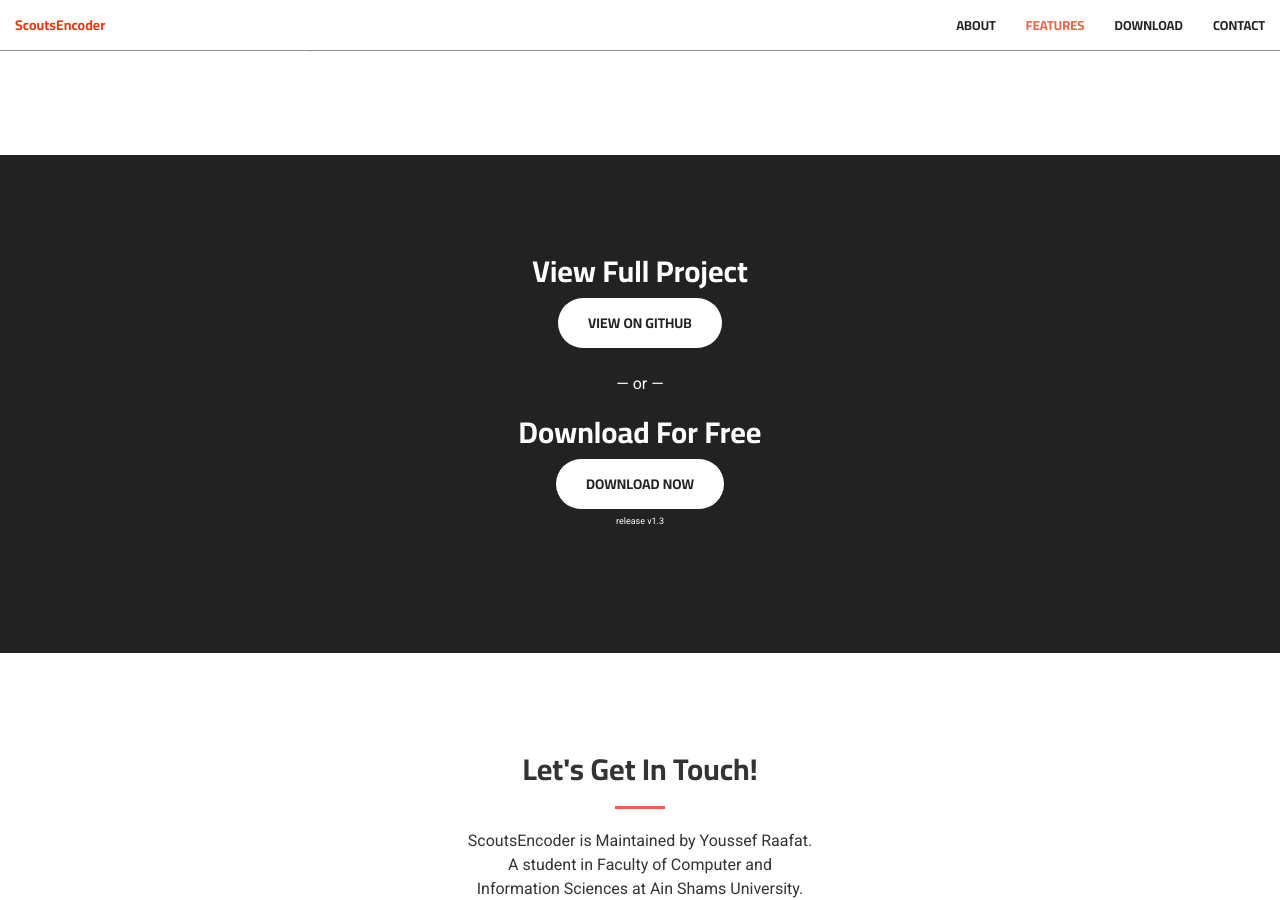
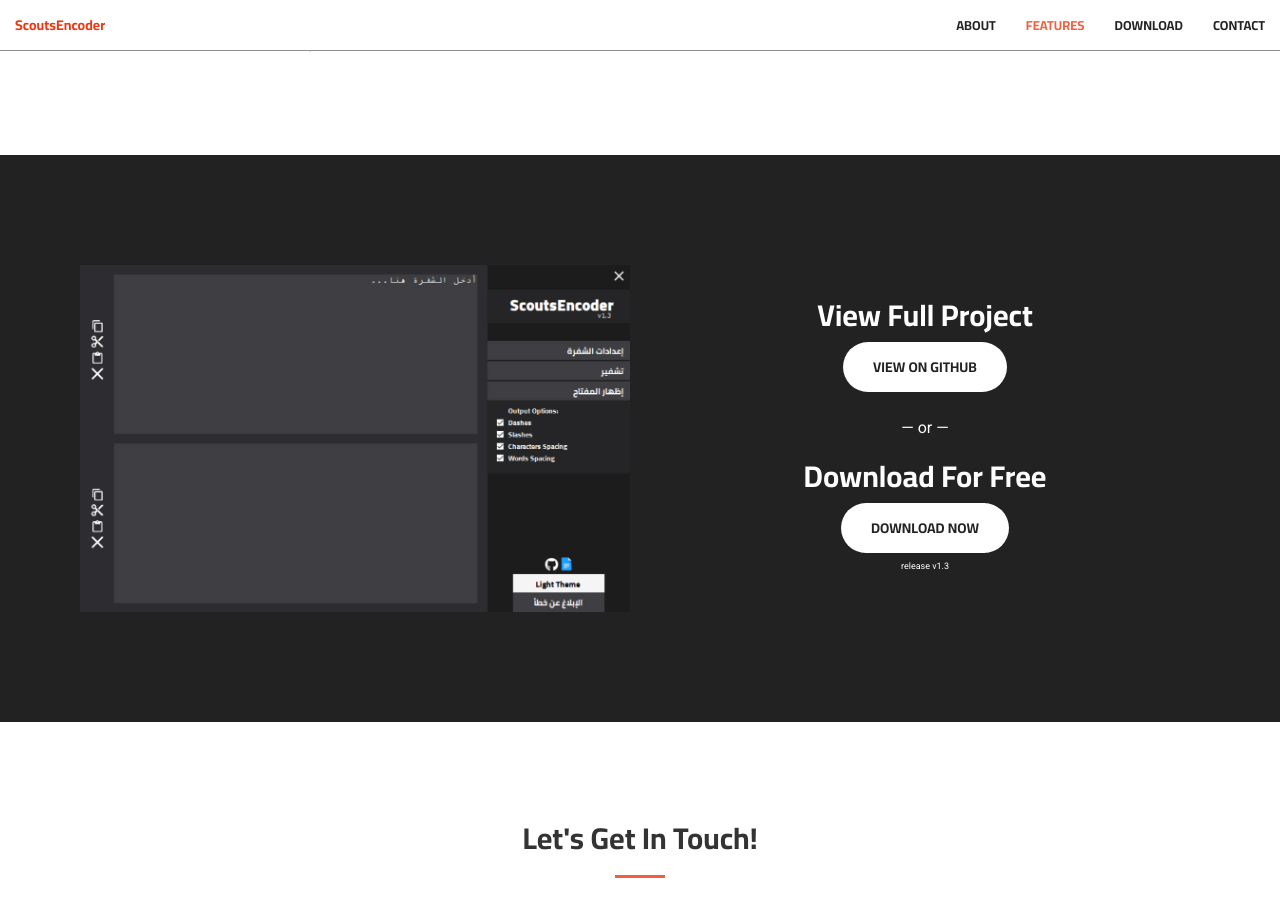
Before and after one commit to yousinix/ScoutsEncoder, a Jekyll site: the page built from index.html, in a window 1280 px wide and 900 px high, scrolled down 2220 px. Built offline with Jekyll 4.4.1, drawn with Linux system fonts in a browser that asks for light colours; nearby versions of some CDN libraries.

Commit message:
Modify download section
 * Modify grid layout.
 * Add screenshot image.

```diff
--- a/_includes/download.html
+++ b/_includes/download.html
@@ -2,30 +2,31 @@
 
     <div class="container">
 
-            <div class="row justify-content-center">
-                <div class="col text-center">
-                    <h2 class="section-heading">View Full Project</h2>
-                    <a href="https://github.com/YoussefRaafatNasry/ScoutsEncoder"
-                       class="btn btn-default btn-xl wow tada">
-                       View on GitHub
-                    </a>
-                </div>
+        <div class="row align-items-center">
+
+            <div class="col-lg-6 p-3">
+                <img class="img-responsive" src="img/screenshot.jpg" alt="Screenshot">
             </div>
 
-            <div class="row justify-content-center">
+            <div class="col-lg-6 p-3 text-center">
+
+                <!-- Project on GitHub -->
+                <h2>View Full Project</h2>
+                <a href="https://github.com/YoussefRaafatNasry/ScoutsEncoder" class="btn btn-default btn-xl wow tada" style="visibility: visible; animation-name: tada;">
+                   View on GitHub
+                </a>
                 <p><br>— or —</p>
+
+                <!-- Download Version -->
+                <h2>Download For Free</h2>
+                <a href="https://github.com/YoussefRaafatNasry/ScoutsEncoder/releases/download/v1.3/ScoutsEncoder.v1.3.exe" class="btn btn-default btn-xl wow tada" style="visibility: visible; animation-name: tada;">
+                   Download Now
+                </a>
+                <p><sub><sup>release v1.3</sup></sub></p>
+
             </div>
 
-            <div class="row justify-content-center">
-                <div class="col text-center">
-                    <h2 class="section-heading">Download For Free</h2>
-                    <a href="https://github.com/YoussefRaafatNasry/ScoutsEncoder/releases/download/v1.3/ScoutsEncoder.v1.3.exe"
-                       class="btn btn-default btn-xl wow tada">
-                       Download Now
-                    </a>
-                    <p><sub><sup>release v1.3</sub></sup></p>
-                </div>
-            </div>
+        </div>
 
     </div>
 
```
